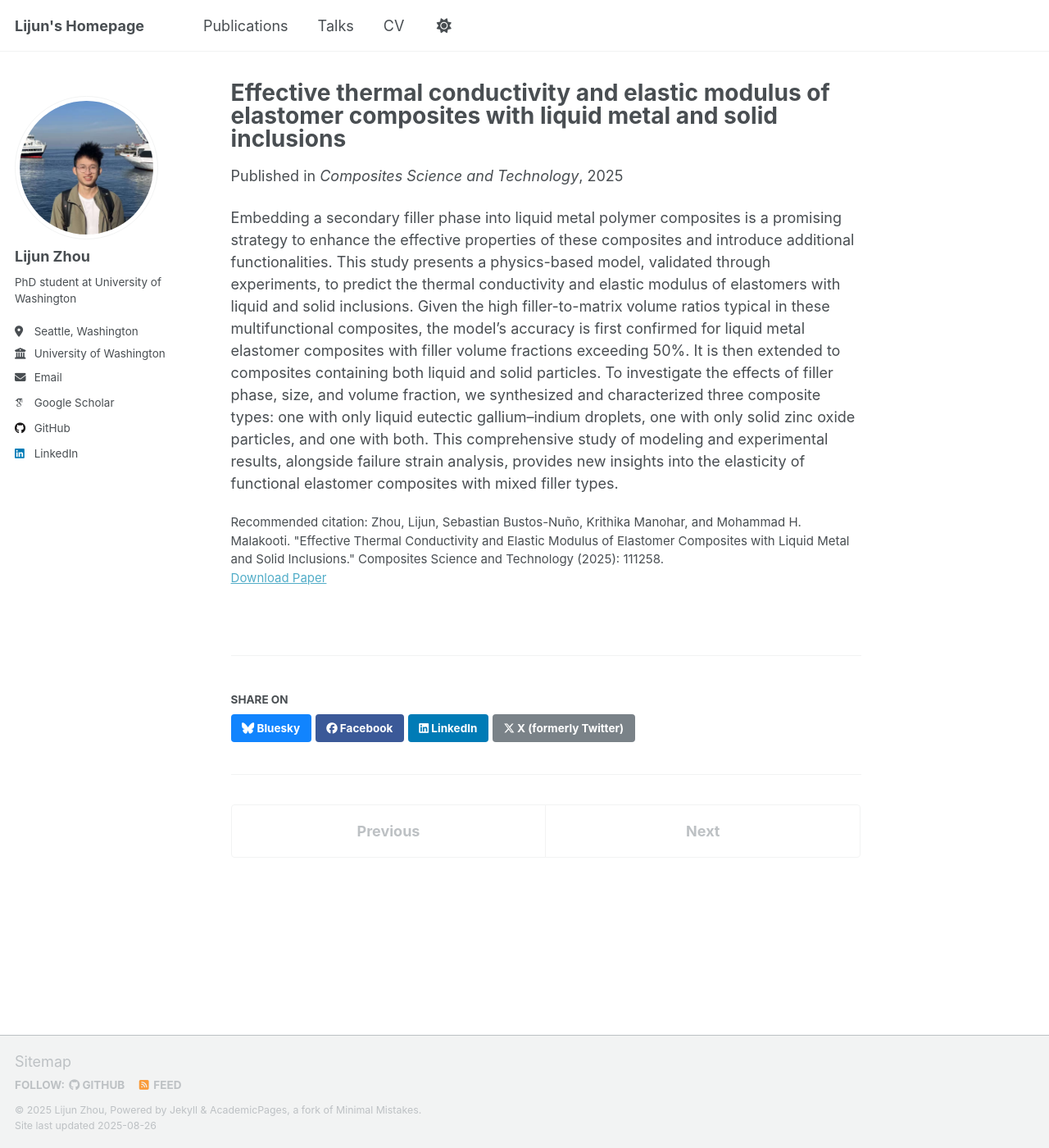
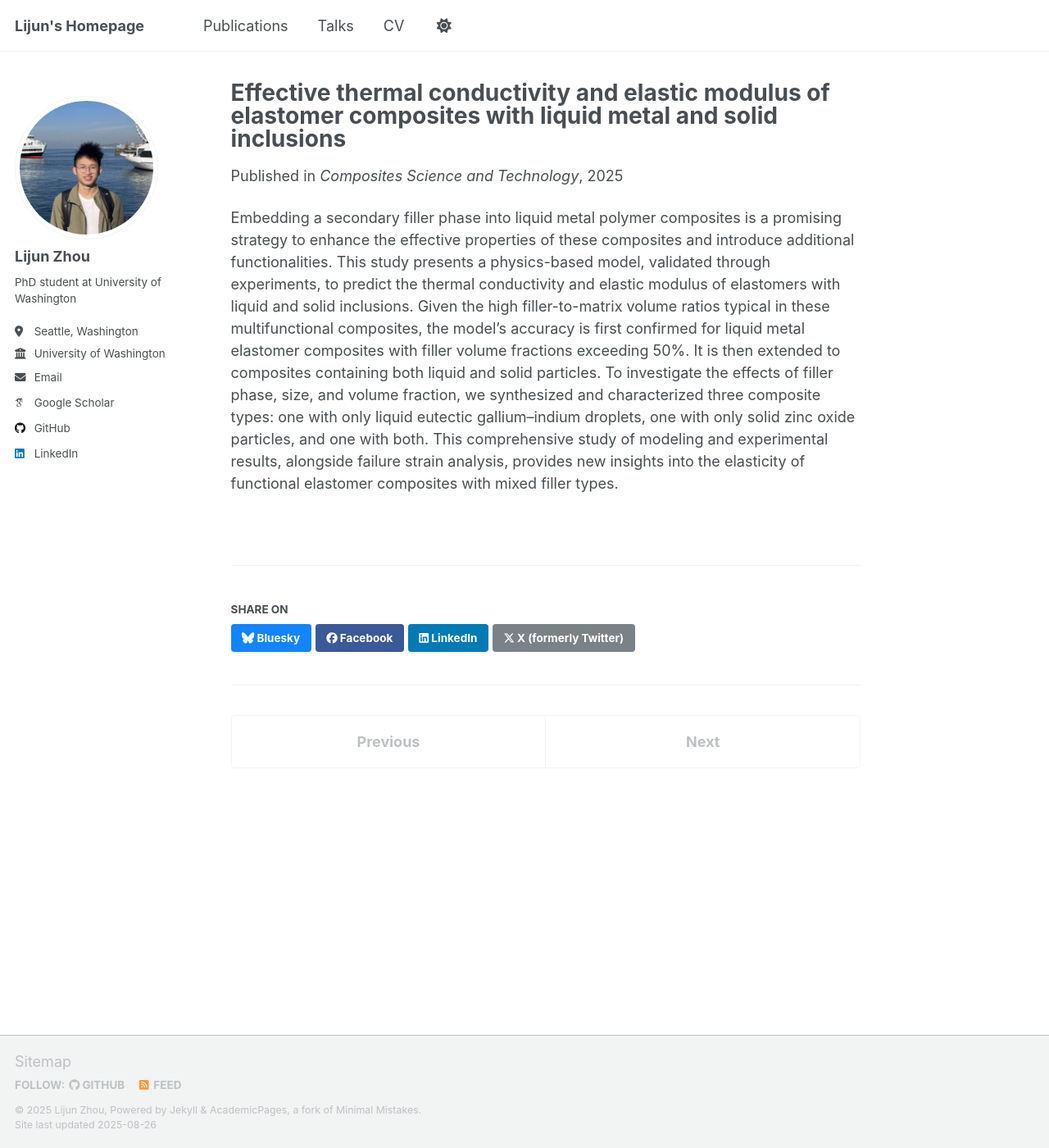
Before and after one commit to zdxbll/zdxbll, a Jekyll site: the page built from _publications/2025-06-06-CST-4.md, in a window 1280 px wide and 1400 px high. Shown: the whole window at 82% size. Built offline with Jekyll 4.4.1, drawn with Linux system fonts in a browser that asks for light colours; some web fonts are replaced; a script that is not in the unit is left out.

Commit message:
Revise citation in CST publication entry

```diff
--- a/_publications/2025-06-06-CST-4.md
+++ b/_publications/2025-06-06-CST-4.md
@@ -12,7 +12,6 @@ excerpt: 'A physics-based model, validated by experiments, predicts thermal cond
 date: 2025-06-06
 venue: 'Composites Science and Technology'
 paperurl: "https://www.sciencedirect.com/science/article/abs/pii/S026635382500226X"
-citation: 'Zhou, Lijun, Sebastian Bustos-Nuño, Krithika Manohar, and Mohammad H. Malakooti. "Effective Thermal Conductivity and Elastic Modulus of Elastomer Composites with Liquid Metal and Solid Inclusions." Composites Science and Technology (2025): 111258.'
 header:
   teaser: "/images/publications/ToC_CST.png"
 ---
```
